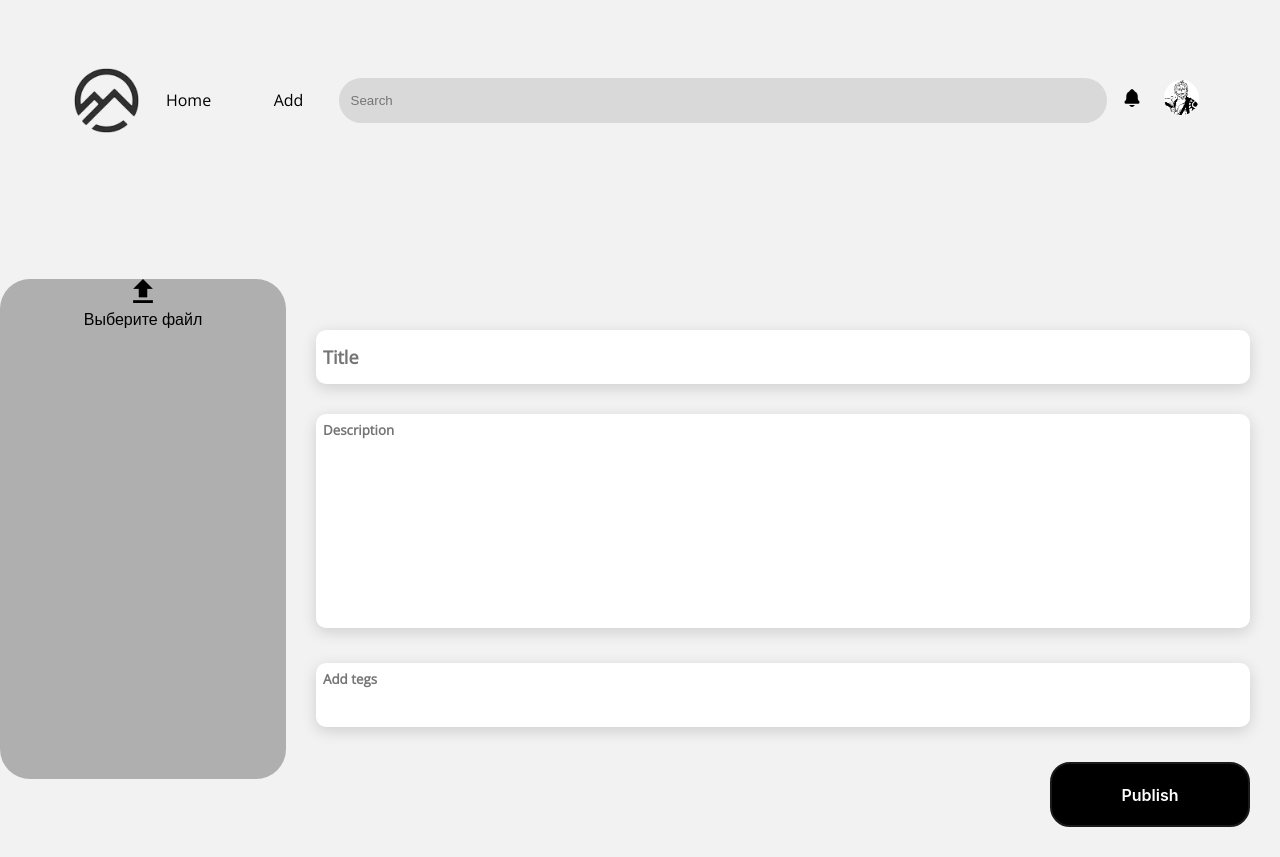
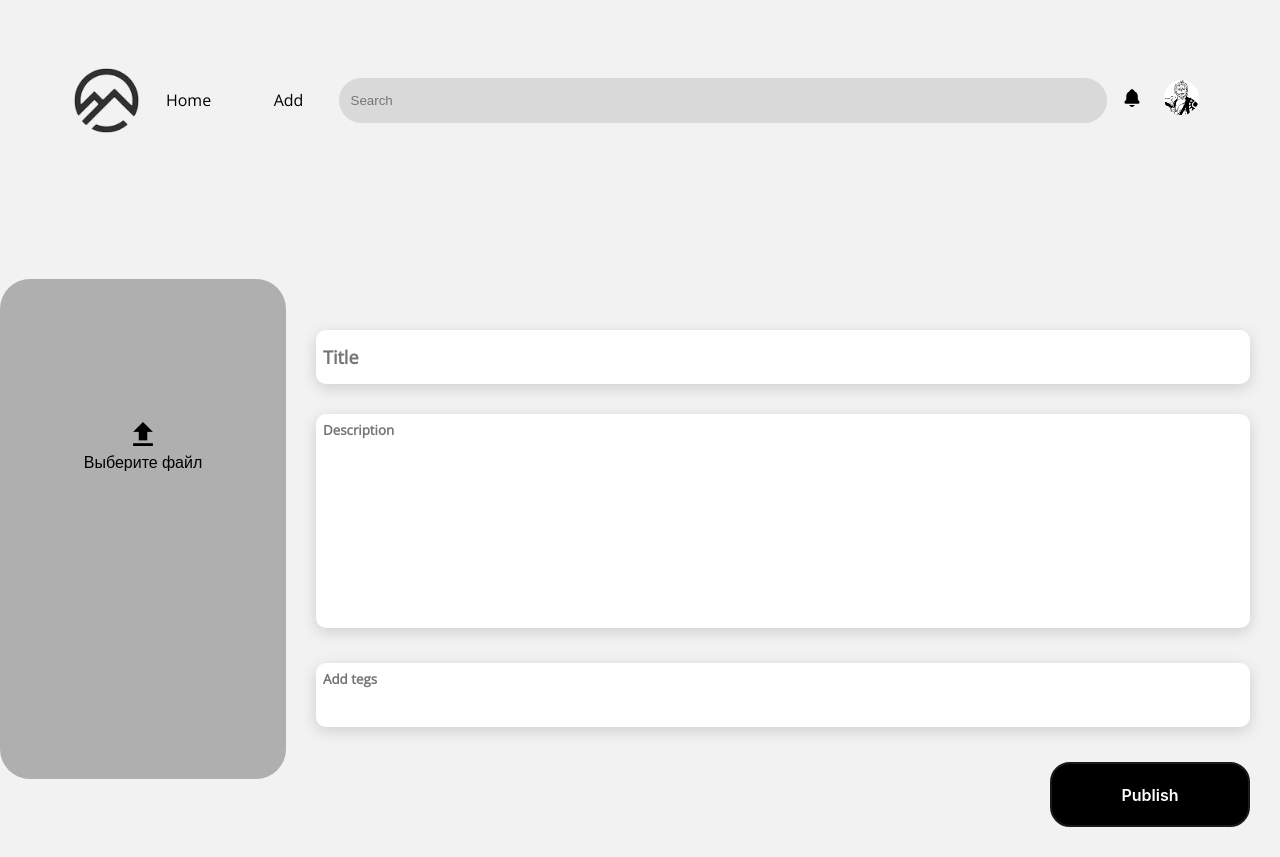
Before and after one commit to Vannitass/trippix, a Django app: page /add/ in a window 1280 px wide. Run offline with Django 4.2, Linux system fonts and the light colour scheme; a user stored in the database is signed in.

Commit message:
добавил изменение в style5

```diff
--- a/trippix/static/styles/style5.css
+++ b/trippix/static/styles/style5.css
@@ -137,5 +137,6 @@ a{
   flex-flow: column;
   text-align: center;
   justify-content:center;
+  margin-top:50%;
 
 }
```
Also changed, not shown: trippix/db.sqlite3, trippix/media/Post_images/Спрайт-0001.png (added).
